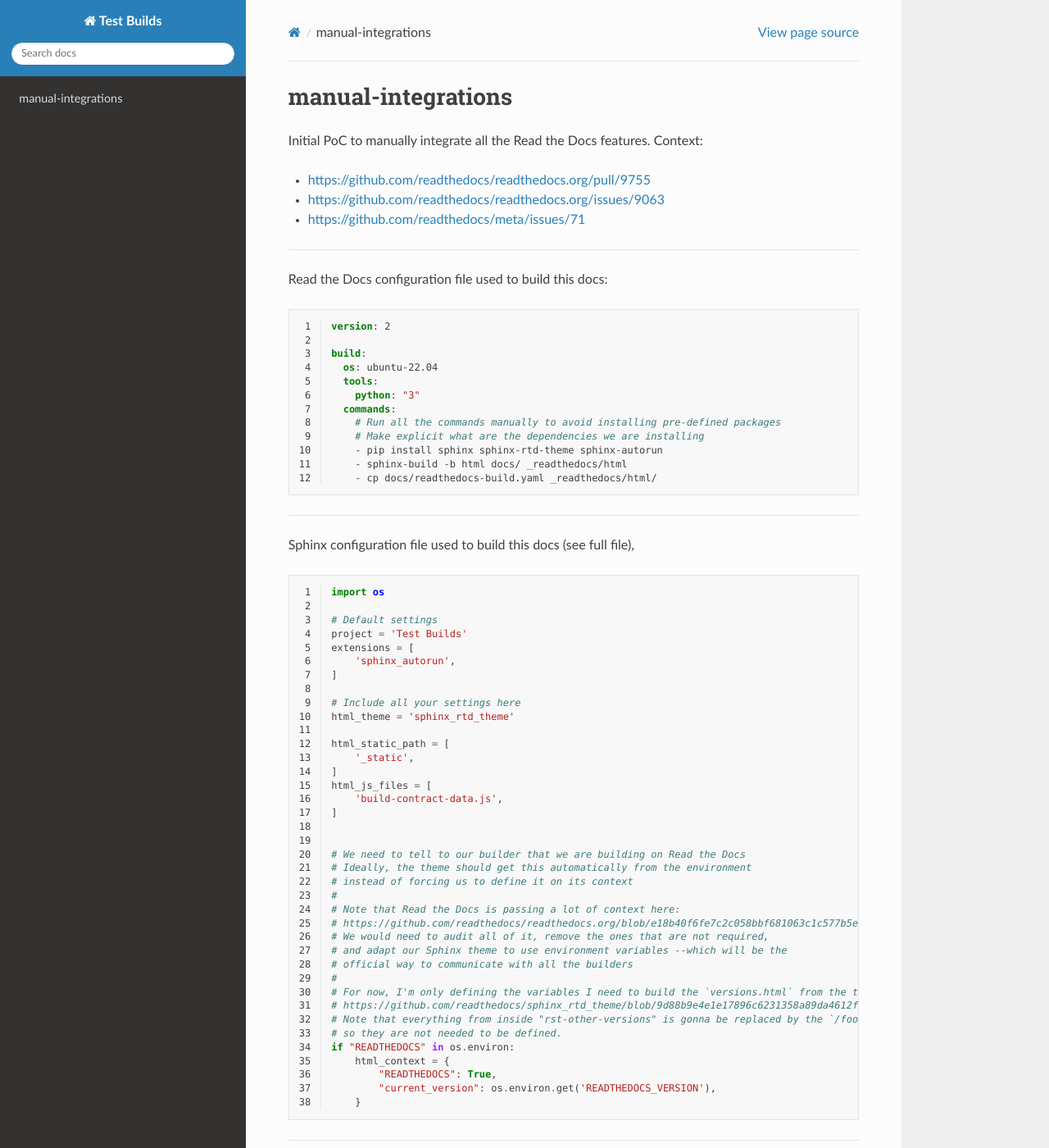
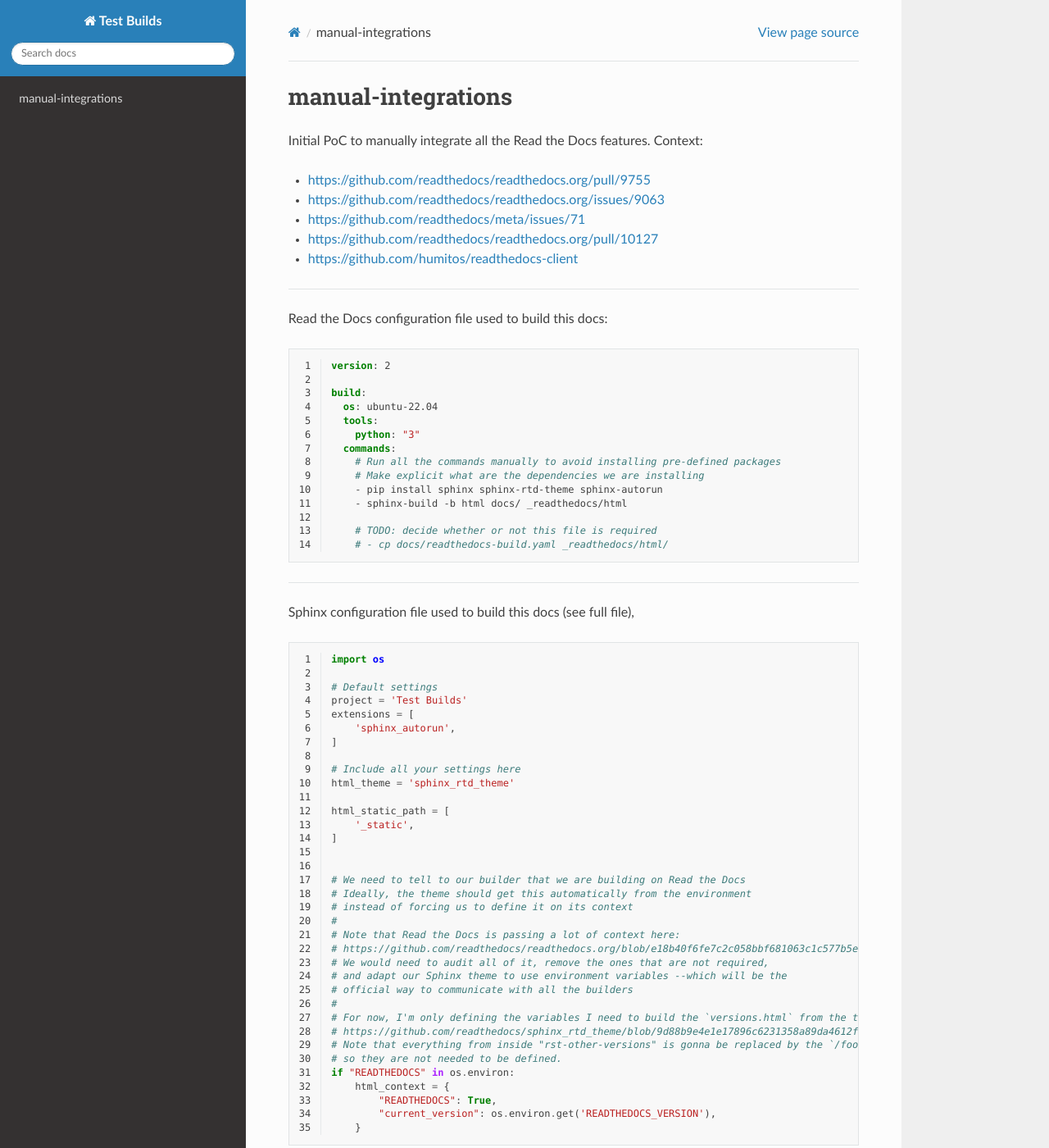
Before and after one commit to readthedocs/test-builds, a Sphinx documentation site: the page built from docs/index.rst, in a window 1280 px wide and 1400 px high. Shown: the whole window at 82% size. Built offline with Sphinx 7.4.7 and the Read the Docs theme 2.0.0, drawn with Linux system fonts in a browser that asks for light colours.

Commit message:
Do not use `readthedocs-build.yaml` file for now

```diff
--- a/docs/conf.py
+++ b/docs/conf.py
@@ -11,9 +11,6 @@ html_theme = 'sphinx_rtd_theme'
 
 html_static_path = [
     '_static',
-]
-html_js_files = [
-    'build-contract-data.js',
 ]
 
 
--- a/docs/index.rst
+++ b/docs/index.rst
@@ -7,6 +7,8 @@ Context:
 * https://github.com/readthedocs/readthedocs.org/pull/9755
 * https://github.com/readthedocs/readthedocs.org/issues/9063
 * https://github.com/readthedocs/meta/issues/71
+* https://github.com/readthedocs/readthedocs.org/pull/10127
+* https://github.com/humitos/readthedocs-client
 
 
 ----
```
Also changed, not shown: .readthedocs.yaml.
